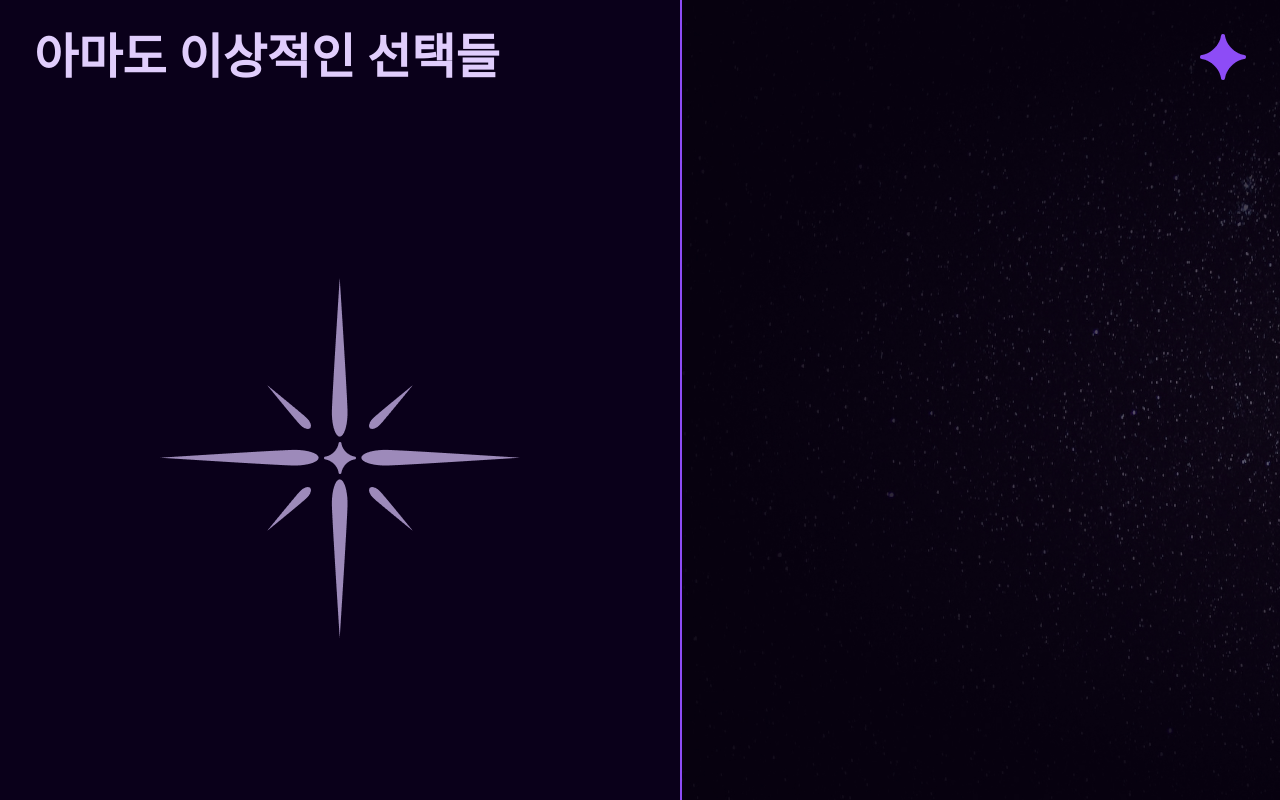
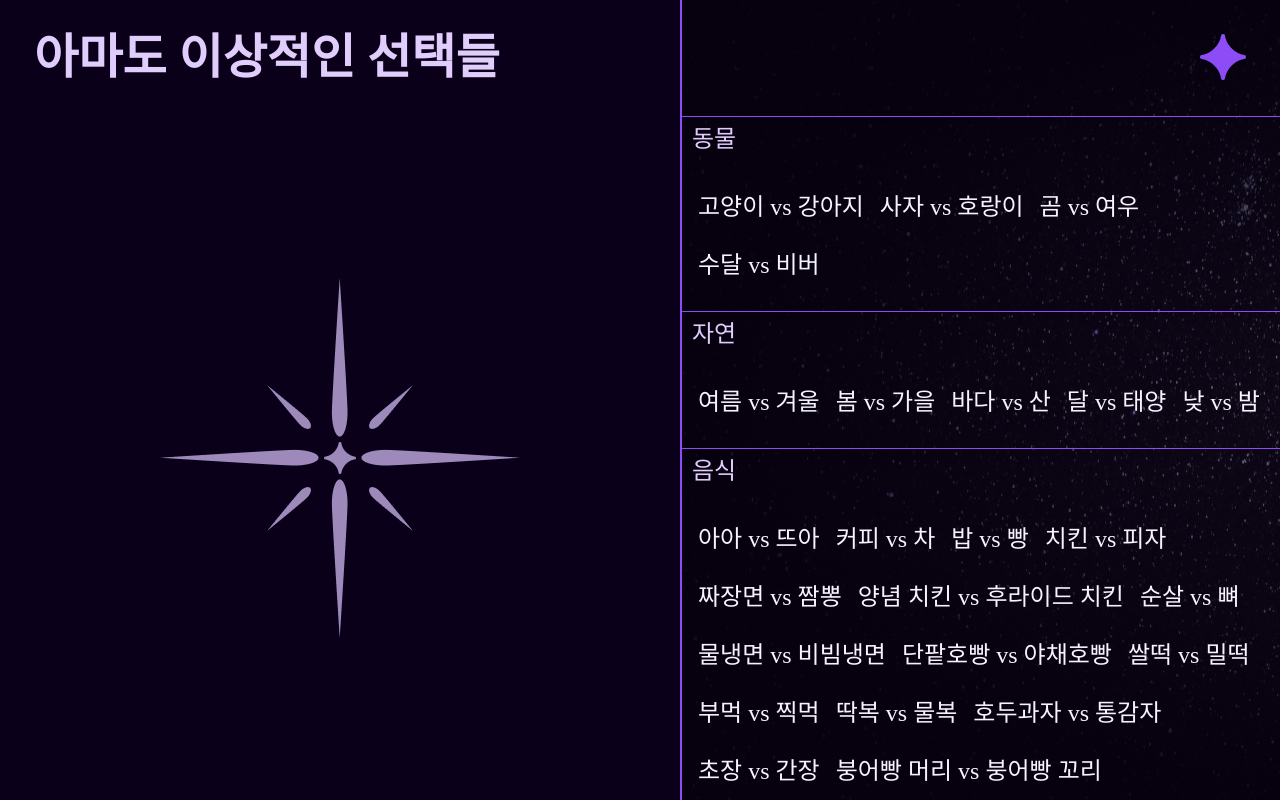
Before and after one commit to merryfraise/ideal_choice, a Next.js app: page /sort in a window 1280 px wide. Built offline with nearby package versions, Linux system fonts and the light colour scheme; a web font is replaced by a local one.

Commit message:
🍒 feat: Sort page data fetching

```diff
--- a/src/app/sort/page.tsx
+++ b/src/app/sort/page.tsx
@@ -1,3 +1,68 @@
+/** @jsxImportSource @emotion/react */
+'use client';
+
+import Text from '@/components/atoms/Text';
+import data from '@/database/data.json';
+import { css } from '@emotion/react';
+import Link from 'next/link';
+
+const sortStyle = css`
+  height: 100%;
+  padding-top: 116px;
+  overflow-y: scroll;
+
+  .sort_container {
+    border-top: solid 1px var(--violet1);
+  }
+
+  .subject_container {
+    margin: 10px;
+    color: var(--violet3);
+    font-size: var(--small-font);
+  }
+
+  .choice_container {
+    display: flex;
+    flex-wrap: wrap;
+    width: 100%;
+    padding: 0 0 34px 16px;
+  }
+
+  .choice_box {
+    margin-top: 34px;
+    margin-right: 16px;
+  }
+
+  a {
+    color: var(--white);
+    font-size: var(--small-font);
+  }
+
+  a:hover {
+    font-size: 26px;
+    text-shadow: var(--white-glow);
+  }
+`;
+
 export default function Sort() {
-  return <></>;
+  return (
+    <div css={sortStyle}>
+      {data.sort.map((sort) => (
+        <div className="sort_container" key={sort.id}>
+          <div className="subject_container">
+            <Text>{sort.subject}</Text>
+          </div>
+          <div className="choice_container">
+            {data.choice.map((choice) =>
+              sort.id === choice.sortId ? (
+                <div className="choice_box" key={`choice ${choice.id}`}>
+                  <Link href={`/${choice.id}`}>{choice.question}</Link>
+                </div>
+              ) : null
+            )}
+          </div>
+        </div>
+      ))}
+    </div>
+  );
 }
```
